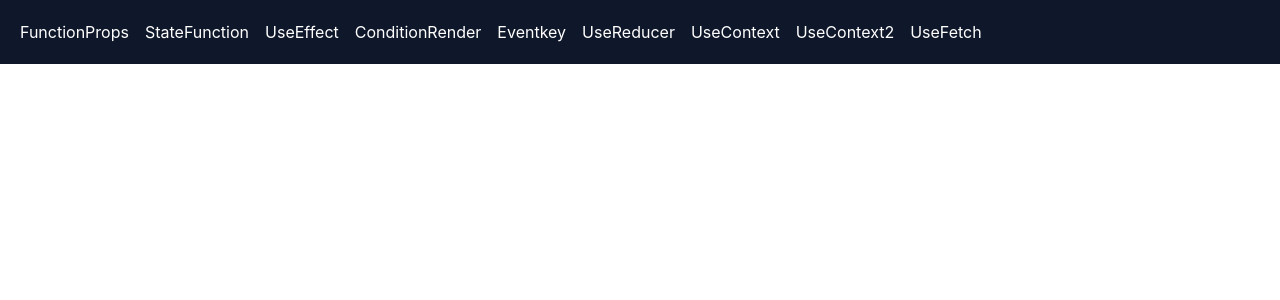
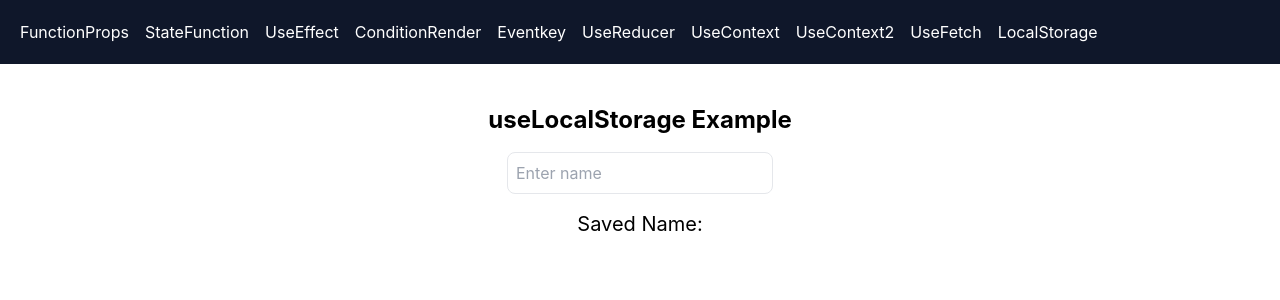
Before and after one commit to Suchith6361/react-coding, a React (Create React App) app: page /local in a window 1280 px wide. Shown: the top 300 px of the page. Built offline with nearby package versions, Linux system fonts and the light colour scheme.

Commit message:
Added localStorage

```diff
--- a/src/App.js
+++ b/src/App.js
@@ -8,6 +8,7 @@ import StateFunction from './pages/StateFunction'
 import DisplayName from './components/DisplayName';
 import ChangeName from './components/ChangeName';
 import ExampleUseEffect2 from './pages/ExampleUseEffect2';
+import LocalStorageExample from './pages/LocalStorageExample';
 
 const UseReducer=React.lazy(()=>import('./pages/UseReducer'));
 const UseEffect=React.lazy(()=>import('./pages/ExampleUseEffect'));
@@ -29,6 +30,7 @@ return(
 <Route path='/context'  element={<DisplayName/>} />
 <Route path='/context2'  element={<ChangeName/>} />
 <Route path='/fetch' element={<ExampleUseEffect2/>}/>
+<Route path='/local' element={<LocalStorageExample/>} />
 
 
 
--- a/src/components/Navbar.jsx
+++ b/src/components/Navbar.jsx
@@ -1,19 +1,44 @@
-import React from 'react';
-import { Link } from 'react-router-dom';
+import React from "react";
+import { Link } from "react-router-dom";
 
-const Navbar=()=>{
-    return(
-        <div className='flex flex-row gap-4 bg-slate-900 text-white p-5'>
-   <Link to="/FunProp"> <div>FunctionProps</div></Link>
-    <Link to="/StateFun"><div>StateFunction</div></Link>
-    <Link to="/"><div>UseEffect</div></Link>
-    <Link to="/CondRend"><div>ConditionRender</div></Link>
-    <Link to="/EventKey"> <div>Eventkey</div></Link>
-     <Link to="/UseRed"> <div>UseReducer</div></Link>
-     <Link to="/context"><div>UseContext</div></Link>
-       <Link to="/context2"><div>UseContext2</div></Link>
-            <Link to="/fetch"><div>UseFetch</div></Link>
-        </div>
-    )
-}
+const Navbar = () => {
+  return (
+    <div className="flex flex-row gap-4 bg-slate-900 text-white p-5">
+      <Link to="/FunProp">
+        {" "}
+        <div>FunctionProps</div>
+      </Link>
+      <Link to="/StateFun">
+        <div>StateFunction</div>
+      </Link>
+      <Link to="/">
+        <div>UseEffect</div>
+      </Link>
+      <Link to="/CondRend">
+        <div>ConditionRender</div>
+      </Link>
+      <Link to="/EventKey">
+        {" "}
+        <div>Eventkey</div>
+      </Link>
+      <Link to="/UseRed">
+        {" "}
+        <div>UseReducer</div>
+      </Link>
+      <Link to="/context">
+        <div>UseContext</div>
+      </Link>
+      <Link to="/context2">
+        <div>UseContext2</div>
+      </Link>
+      <Link to="/fetch">
+        <div>UseFetch</div>
+      </Link>
+      <Link to="/local">
+        {" "}
+        <div>LocalStorage</div>
+      </Link>
+    </div>
+  );
+};
 export default Navbar;
--- /dev/null
+++ b/src/hooks/useLocalStorage.jsx
@@ -0,0 +1,20 @@
+import { useState } from "react";
+
+const useLocalStorage=(key,initialState)=>{
+
+    const storedValue=localStorage.getItem(key);
+
+    const[value,setValue]=useState(
+        storedValue?JSON.parse(storedValue):initialState
+    )
+
+const saveValue=(newValue)=>{
+
+    setValue(newValue);
+    localStorage.setItem(key,JSON.stringify(newValue))
+}
+
+    return [value, saveValue]
+}
+
+export default useLocalStorage;
--- /dev/null
+++ b/src/pages/LocalStorageExample.jsx
@@ -0,0 +1,24 @@
+import React from "react";
+import useLocalStorage from "../hooks/useLocalStorage";
+
+const LocalStorageExample = () => {
+  const [name, setName] = useLocalStorage("username", "");
+
+  return (
+    <div className="p-10 text-center">
+      <h1 className="text-2xl font-bold mb-4">useLocalStorage Example</h1>
+
+      <input
+        type="text"
+        placeholder="Enter name"
+        value={name}
+        onChange={(e) => setName(e.target.value)}
+        className="border p-2 rounded-lg"
+      />
+
+      <p className="mt-4 text-xl">Saved Name: {name}</p>
+    </div>
+  );
+};
+
+export default LocalStorageExample;
```
